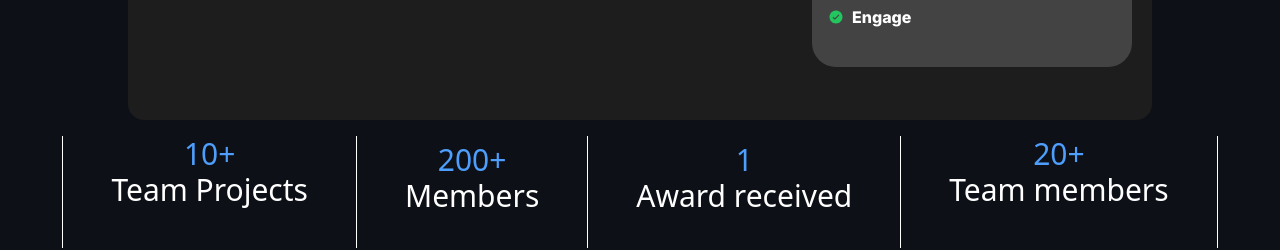
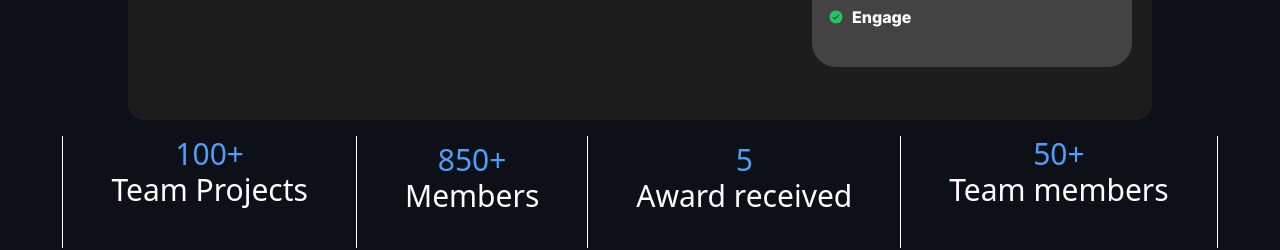
Before and after one commit to DevSoc-Asansol2023/DevSoc-Main, a React (Vite) app: page / in a window 1280 px wide. Shown: the part 2020-2270 px from the top of the page. Built offline with nearby package versions, Linux system fonts and the light colour scheme; no server answers.

Commit message:
Update build.jsx

```diff
--- a/src/main_page/build.jsx
+++ b/src/main_page/build.jsx
@@ -116,21 +116,21 @@ function Build() {
         <div className="md:flex md:items-center md:mt-0">
           <div className="bg-white w-0 h-px md:w-px md:h-28 mx-2"></div>
           <span className="text-white flex flex-col justify-center text-3xl mb-10 sm:mx-10 sm:mt-0 mt-10">
-            <CountingNumber endValue={10} displayText="10+" />
+            <CountingNumber endValue={10} displayText="100+" />
             Team Projects
           </span>
           <div className="bg-white w-0 h-px md:w-px md:h-28 mx-2"></div>
           <span className="text-white flex flex-col justify-center text-3xl md:text-center sm:mx-10 mb-7">
-            <CountingNumber endValue={200} displayText="200+" /> Members
+            <CountingNumber endValue={200} displayText="850+" /> Members
           </span>
           <div className="bg-white w-0 h-px md:w-px md:h-28 mx-2"></div>
           <span className="text-white flex flex-col justify-center text-3xl md:text-center sm:mx-10 mb-7">
-            <CountingNumber endValue={1} displayText="1" />
+            <CountingNumber endValue={1} displayText="5" />
             Award received
           </span>
           <div className="bg-white w-0 h-px md:w-px md:h-28 mx-2"></div>
           <span className="text-white flex flex-col justify-center text-3xl md:text-center sm:mx-10 mb-10">
-            <CountingNumber endValue={20} displayText="20+" /> Team members
+            <CountingNumber endValue={20} displayText="50+" /> Team members
           </span>
           <div className="bg-white w-0 h-px md:w-px md:h-28 mx-2"></div>
         </div>
```
